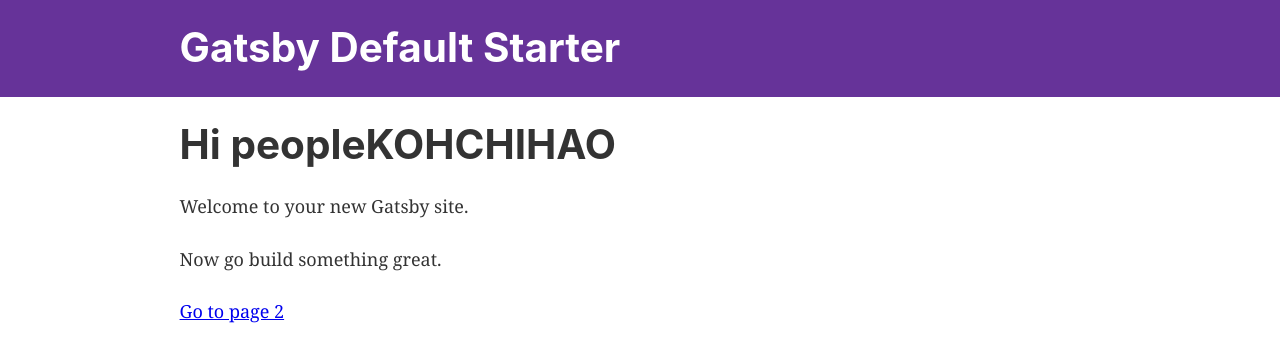
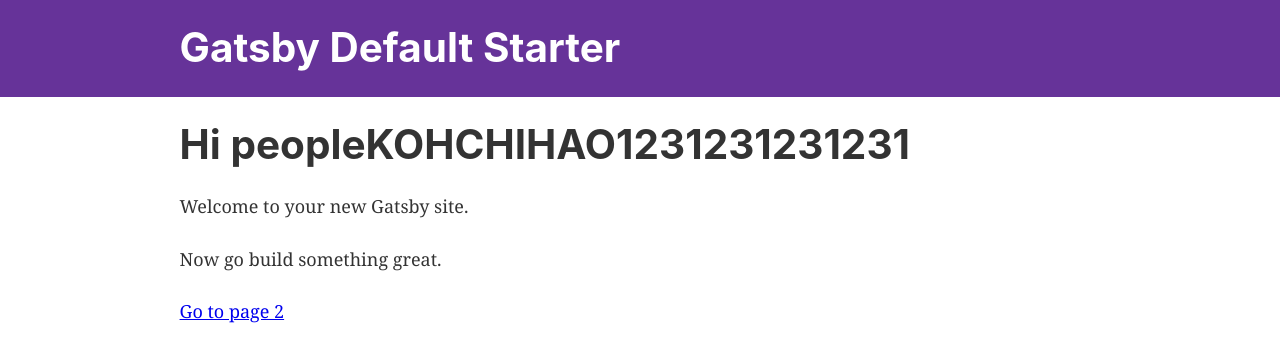
Before and after one commit to kohchihao/samplewebsite, a Gatsby site: page / in a window 1280 px wide. Built offline with nearby package versions, Linux system fonts and the light colour scheme; Gatsby itself is replaced by a stand-in of ours.

Commit message:
Update index.js

```diff
--- a/src/pages/index.js
+++ b/src/pages/index.js
@@ -5,7 +5,7 @@
 
 const IndexPage = () => (
   <Layout>
-    <h1>Hi peopleKOHCHIHAO</h1>
+    <h1>Hi peopleKOHCHIHAO1231231231231</h1>
     <p>Welcome to your new Gatsby site.</p>
     <p>Now go build something great.</p>
     <Link to="/page-2/">Go to page 2</Link>
```
